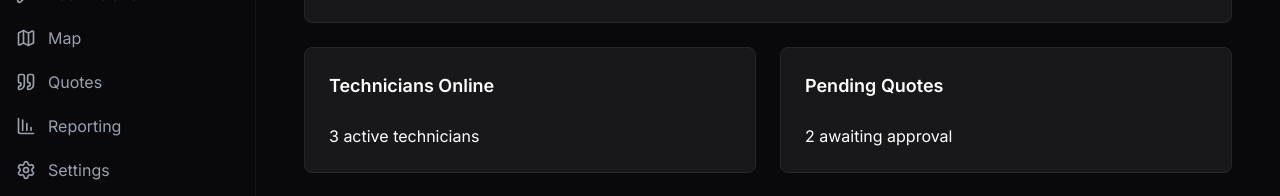
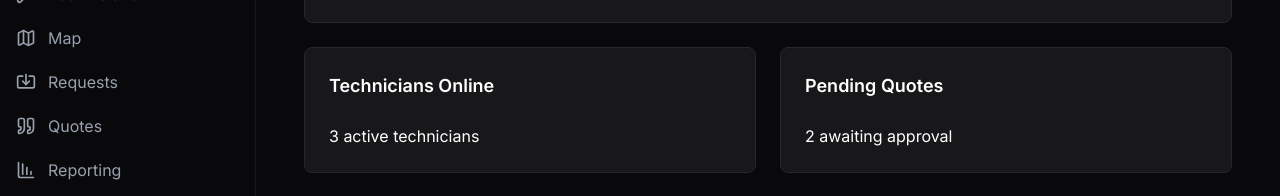
Before and after one commit to austin-epicit/HVAC-App, a React (Vite) app in the folder frontend/: page /login in a window 1280 px wide. Both pictures are taken after typing "Sample" into the empty fields and a click on the button "Login". Shown: the part 315-511 px from the top of the page. Built offline with nearby package versions, Linux system fonts and the light colour scheme; no server answers.

Commit message:
style: :tada: Requests page placeholder

```diff
--- a/frontend/src/AppRoutes.tsx
+++ b/frontend/src/AppRoutes.tsx
@@ -13,11 +13,12 @@ import ReportingPage from "./pages/dispatch/ReportingPage";
 import SettingsPage from "./pages/dispatch/SettingsPage";
 import QuotesPage from "./pages/dispatch/QuotesPage";
 import AssignTechnicianPage from "./pages/dispatch/AssignTechnicianPage";
+import RequestsPage from "./pages/dispatch/RequestsPage";
+import InventoryPage from "./pages/dispatch/InventoryPage";
 
 import { Routes, Route, Navigate } from "react-router-dom";
 import { useAuthStore } from "./auth/authStore";
 import type { JSX } from "react";
-import InventoryPage from "./pages/dispatch/InventoryPage";
 
 function RequireAuth({ children }: { children: JSX.Element }) {
 	const { user } = useAuthStore();
@@ -44,13 +45,20 @@ export default function AppRoutes() {
 				<Route path="jobs" element={<JobsPage />} />
 				<Route path="jobs/:jobId" element={<JobDetailPage />} />
 				<Route path="technicians" element={<TechniciansPage />} />
-				<Route path="technicians/:technicianId" element={<TechnicianDetailsPage />} />
-				<Route path="technicians/:technicianId/assign" element={<AssignTechnicianPage />} />
+				<Route
+					path="technicians/:technicianId"
+					element={<TechnicianDetailsPage />}
+				/>
+				<Route
+					path="technicians/:technicianId/assign"
+					element={<AssignTechnicianPage />}
+				/>
 				<Route path="map" element={<MapPage />} />
 				<Route path="reporting" element={<ReportingPage />} />
 				<Route path="settings" element={<SettingsPage />} />
 				<Route path="inventory" element={<InventoryPage />} />
 				<Route path="quotes" element={<QuotesPage />} />
+				<Route path="requests" element={<RequestsPage />} />
 			</Route>
 
 			<Route path="*" element={<Navigate to="/login" replace />} />
--- a/frontend/src/layouts/DispatchLayout.tsx
+++ b/frontend/src/layouts/DispatchLayout.tsx
@@ -11,7 +11,8 @@ import {
 	Settings,
 	Search,
 	Package,
-	Map
+	Map,
+	Import,
 } from "lucide-react";
 import SideNavItem from "../components/nav/SideNavItem";
 
@@ -71,6 +72,11 @@ export default function DispatchLayout() {
 						label="Map"
 					/>
 					<SideNavItem
+						to="/dispatch/requests"
+						icon={<Import size={ICON_SIZE} />}
+						label="Requests"
+					/>
+					<SideNavItem
 						to="/dispatch/quotes"
 						icon={<Quote size={ICON_SIZE} />}
 						label="Quotes"
```
